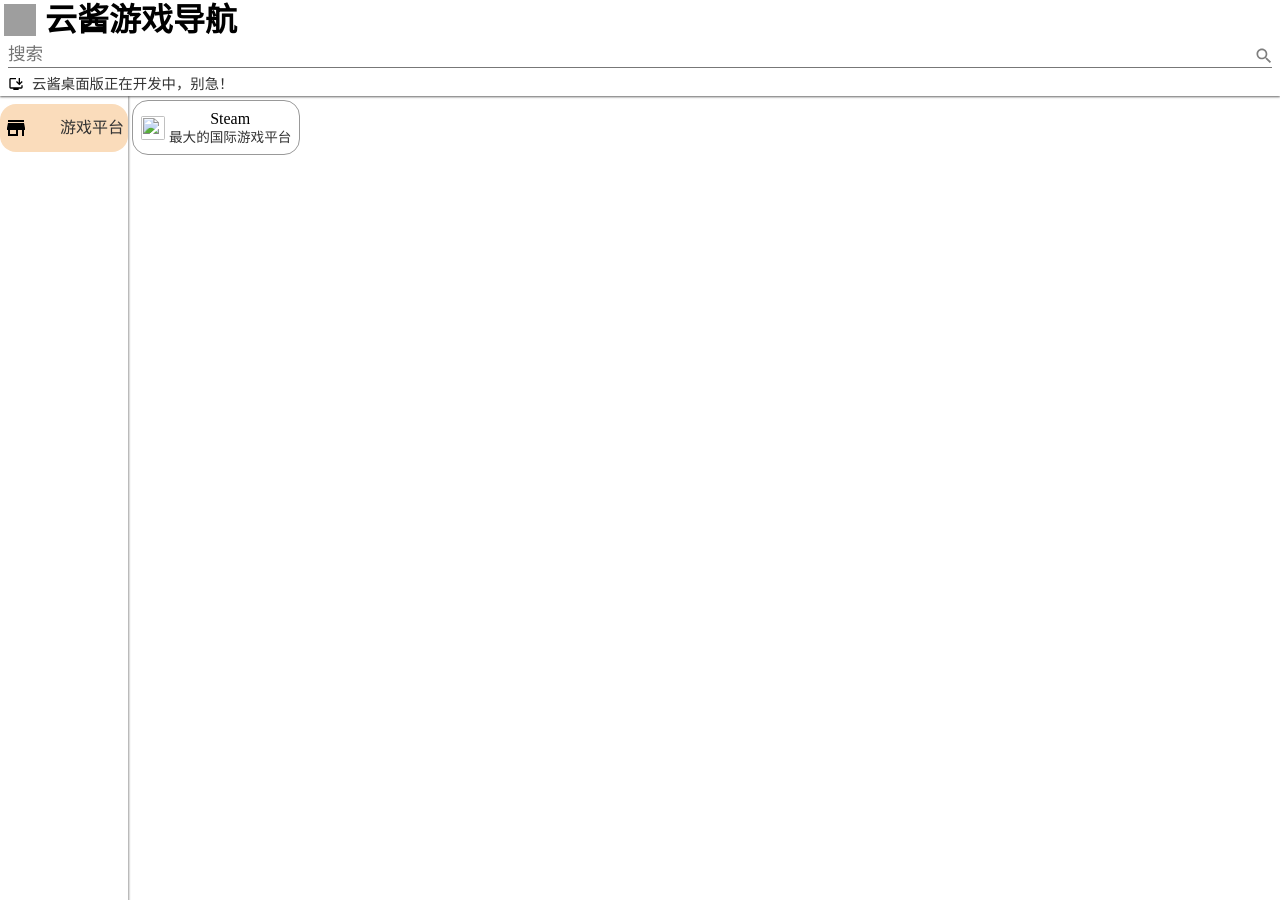
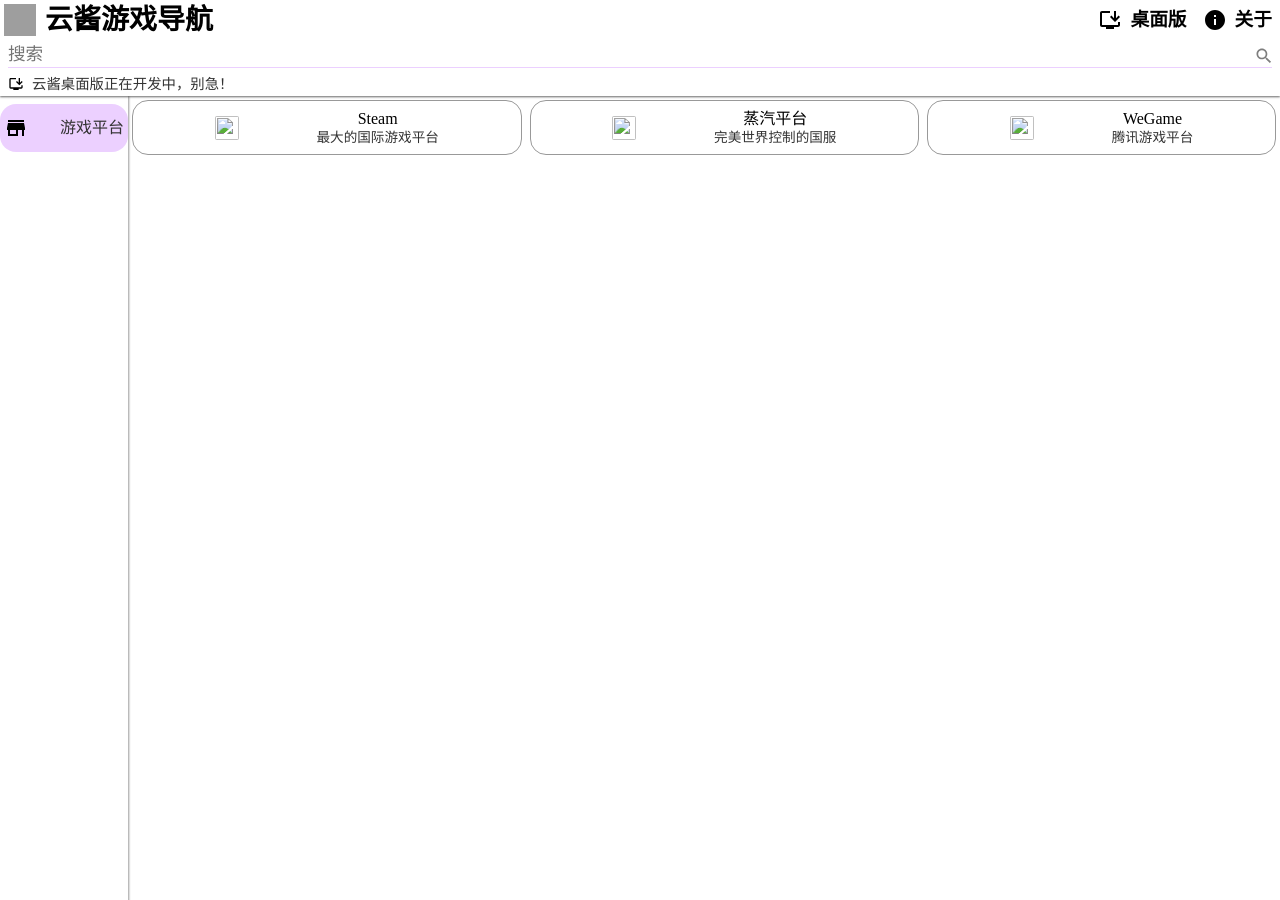
Before and after one commit to GlacierLab/KumoNavigate, a Jekyll site: the page index.html, which Jekyll copies as it is, in a window 1280 px wide. Built offline with Jekyll 4.4.1, drawn with Linux system fonts in a browser that asks for light colours; grey boxes are pictures that could not be loaded.

Commit message:
界面优化

```diff
--- a/index.html
+++ b/index.html
@@ -88,17 +88,21 @@
             padding: 4px;
             transition: all 0.3s;
             background-color: transparent;
-        }
 
-        .navicon:hover {
+            &:hover {
                 border-radius: 0px;
                 background-color: rgba(0, 0, 0, 0.15);
             }
 
-        .navicon:active {
+            &:active {
                 border-radius: 0px;
                 background-color: rgba(0, 0, 0, 0.3);
             }
+
+        }
+
+
+
 
         .navicon-img {
             width: 100%;
@@ -112,11 +116,12 @@
             height: 24px;
             display: flex;
             cursor: pointer;
+
+            &:hover {
+                background-color: rgba(0, 0, 0, 0.15);
+            }
         }
 
-        #noti:hover {
-            background-color: rgba(0, 0, 0, 0.15);
-        }
 
         #notiIcon {
             width: 24px;
@@ -157,19 +162,23 @@
             border-radius: 0px;
             background-color: transparent;
             transition: all 0.2s;
-        }
 
-        .clickIcon:hover {
+            &:hover {
                 border-radius: 4px;
                 background-color: #dfaeff93;
                 opacity: 0.9 !important;
             }
 
-        .clickIcon:active {
+            &:active {
                 border-radius: 8px;
                 background-color: #DFAEFF;
                 opacity: 1 !important;
             }
+        }
+
+
+
+
 
         input[role="textbox"] {
             background-color: transparent;
@@ -182,25 +191,31 @@
             margin-left: 8px;
             margin-right: 8px;
             border: none;
-            border-bottom: 1px solid #777777;
+            border-bottom: 1px solid #dfaeff93;
             outline: none;
             transition: all 0.2s linear;
-        }
 
-        input[role="textbox"]:focus-visible {
+            &:focus-visible {
                 height: 27.25px !important;
                 border-bottom: 2px solid #dfaeff93 !important;
             }
 
-        input[role="textbox"]:hover {
+            &:hover {
                 height: 26.75px;
-            border-bottom: 1.5px solid #333333;
+                border-bottom: 1.5px solid #dfaeff93;
             }
 
-        input[role="textbox"]:active {
+            &:active {
                 height: 27.25px !important;
                 border-bottom: 2px solid #DFAEFF !important;
             }
+        }
+
+
+
+
+
+
 
         #search {
             left: 0px;
@@ -220,7 +235,7 @@
             background-color: rgba(255, 255, 255, 0.7);
             backdrop-filter: blur(5px) brightness(90%);
             -webkit-backdrop-filter: blur(5px) brightness(90%);
-            box-shadow: 2px 2px 4px #FADCBB;
+            box-shadow: 2px 2px 4px #dfaeff;
             border-radius: 4px;
             transition: all 0.25s;
             flex-direction: column;
@@ -322,7 +337,7 @@
         }
 
         .sideItem[active] {
-            background-color: #FADCBB;
+            background-color: #dfaeff93;
         }
 
         .sideItem:active,
@@ -354,7 +369,8 @@
             padding: 8px;
             margin: 4px;
             flex-direction: row;
-            justify-content: space-around;
+            justify-content: space-evenly;
+            flex-grow: 1;
             transition: all 0.2s;
         }
 
@@ -498,6 +514,40 @@
             .list {
                 width: calc(100vw - 96px);
             }
+
+            H1 {
+                display: none;
+            }
+        }
+
+        .titleBtn {
+            display: flex;
+            flex-direction: row;
+            transition: all 0.15s;
+
+            &>img {
+                height: 40px;
+                width: 40px;
+                padding: 8px;
+            }
+
+            &>H3 {
+                line-height: 24px;
+                margin: 8px;
+                margin-left: 0px;
+
+                @media (max-width:450px) {
+                    display: none;
+                }
+            }
+
+            &:hover {
+                background-color: rgba(0, 0, 0, 0.15);
+            }
+
+            &:active {
+                background-color: rgba(0, 0, 0, 0.3);
+            }
         }
     </style>
 </head>
@@ -507,11 +557,16 @@
         <div class="title" style="height:40px;justify-content: space-between;">
             <div class="title">
                 <img style="width:40px;height:40px;padding:4px;" src="icon.png">
-                <H1 style="margin:5px;line-height:30px;">云酱游戏导航</H1>
+                <H1 style="margin:5px;line-height:30px;font-size:1.75em;">云酱游戏导航</H1>
             </div>
             <div class="title">
                 <div class="titleBtn">
-
+                    <img src="/static/icon/desktop.svg">
+                    <H3>桌面版</H2>
+                </div>
+                <div class="titleBtn">
+                    <img src="/static/icon/info.svg">
+                    <H3>关于</H2>
                 </div>
             </div>
         </div>
--- a/navigate.json
+++ b/navigate.json
@@ -18,6 +18,20 @@
                     "description": "最大的国际游戏平台",
                     "url": "https://store.steampowered.com/",
                     "external": true
+                },
+                {
+                    "name": "蒸汽平台",
+                    "icon": "https://store.steamchina.com/favicon.ico",
+                    "description": "完美世界控制的国服",
+                    "url": "https://store.steamchina.com/",
+                    "external": true
+                },
+                {
+                    "name": "WeGame",
+                    "icon": "https://www.wegame.com.cn/favicon.ico",
+                    "description": "腾讯游戏平台",
+                    "url": "https://www.wegame.com.cn/",
+                    "external": true
                 }
             ]
         }
```
Also changed, not shown: static/icon/info.svg (added). Lines whose indentation alone changed are shown as unchanged.
